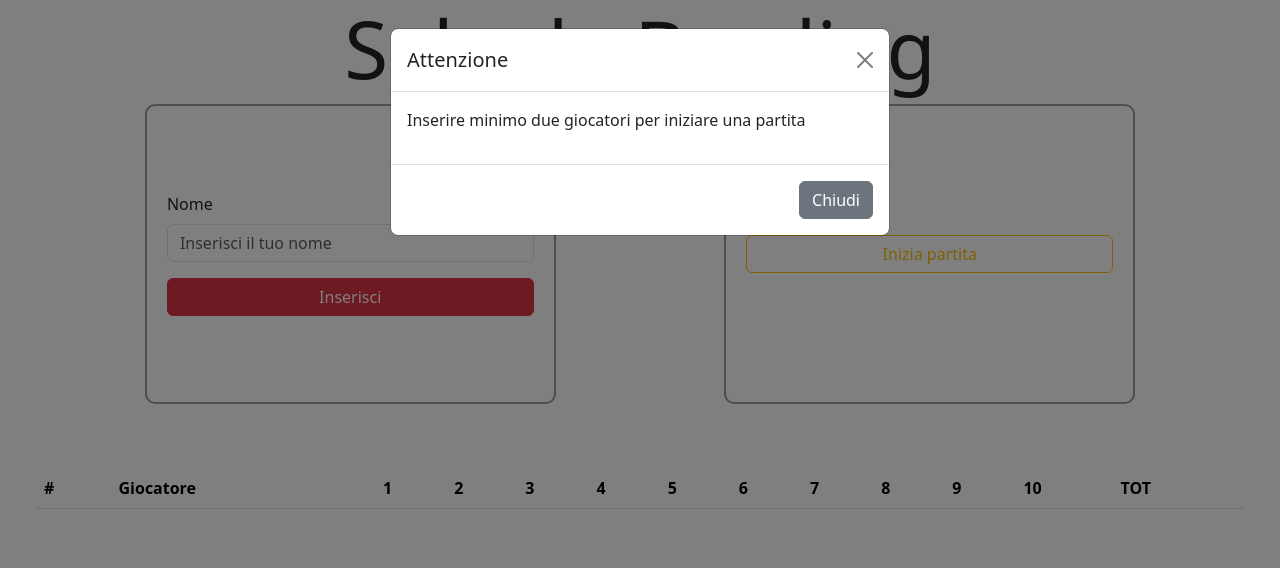
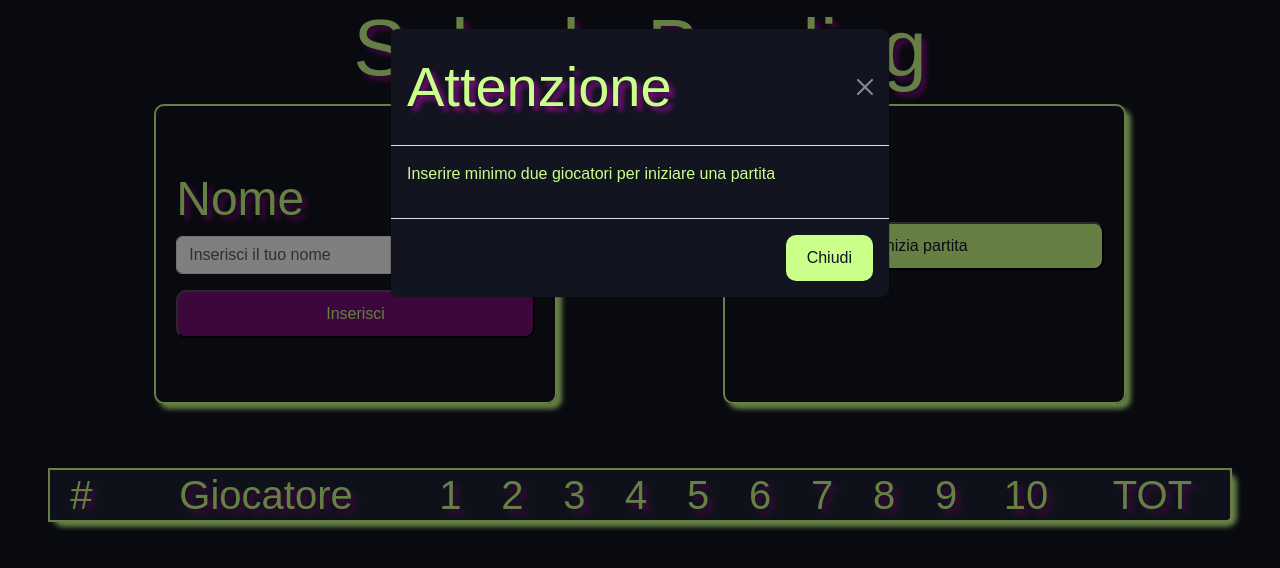
Before and after one commit to gio99311/sala_da_bowling, a plain HTML site: page index.html in a window 1280 px wide. Both pictures are taken after a click on the button "Inizia partita". Drawn offline with nearby package versions, Linux system fonts and the light colour scheme; a web font is replaced by a local one.

Commit message:
completato style

```diff
--- a/index.html
+++ b/index.html
@@ -4,29 +4,36 @@
     <meta charset="utf-8">
     <meta name="viewport" content="width=device-width, initial-scale=1">
     <title>Sala da Bowling</title>
+
+    <!-- Google Fonts -->
+    <link rel="preconnect" href="https://fonts.googleapis.com">
+    <link rel="preconnect" href="https://fonts.gstatic.com" crossorigin>
+    <link href="https://fonts.googleapis.com/css2?family=Jersey+15&family=Kanchenjunga:wght@400;500;600;700&display=swap" rel="stylesheet">
     <!-- Bootstrap CSS -->
     <link href="https://cdn.jsdelivr.net/npm/bootstrap@5.3.3/dist/css/bootstrap.min.css" rel="stylesheet" integrity="sha384-QWTKZyjpPEjISv5WaRU9OFeRpok6YctnYmDr5pNlyT2bRjXh0JMhjY6hW+ALEwIH" crossorigin="anonymous">
     <!-- My CSS -->
      <link rel="stylesheet" href="./style.css">
   </head>
   <body>
-    <h1 class="display-1 text-center">Sala da Bowling</h1>
+
+    <header class="container-fluid bg-color vh-100">
+      <h1 class="display-1 text-center color-a f-heading">Sala da Bowling</h1>
 
       <!-- MODALE MIN. DUE GIOCAORI -->
       <section class="container">
           <div class="row">
             <div id="modalAlert" class="modal" tabindex="-1">
               <div class="modal-dialog">
-              <div class="modal-content">
+                <div class="modal-content bg-color">
                   <div class="modal-header">
-                  <h5 class="modal-title">Attenzione</h5>
-                  <button type="button" class="btn-close" data-bs-dismiss="modal" aria-label="Close"></button>
+                    <h5 class="modal-title color-a display-4 f-heading">Attenzione</h5>
+                    <button type="button" class="btn-close btn-close-white" data-bs-dismiss="modal" aria-label="Close"></button>
                   </div>
-                <div class="modal-body">
+                  <div class="modal-body color-a">
                     <p>Inserire minimo due giocatori per iniziare una partita</p>
                   </div>
                   <div class="modal-footer">
-                  <button type="button" class="btn btn-secondary" data-bs-dismiss="modal">Chiudi</button>
+                    <button type="button" class="btn btn-cust" data-bs-dismiss="modal">Chiudi</button>
                   </div>
                 </div>
               </div>
@@ -39,18 +46,18 @@
       <div class="row d-flex justify-content-evenly align-item-center ">
         <div class="col-12 col-md-4 ">
             <div class="mb-3 custom-box d-flex flex-column justify-content-center">
-              <label for="inputNewPlayer" class="form-label">Nome</label>
+                <label for="inputNewPlayer" class="form-label color-a f-heading display-5">Nome</label>
                 <input type="text" class="form-control" id="inputNewPlayer" placeholder="Inserisci il tuo nome">
-              <button id="btnSubmit" class="btn btn-danger w-100 mt-3">Inserisci</button>
+                <button id="btnSubmit" class="btn-cust2 w-100 mt-3">Inserisci</button>
             </div>
         </div>
         <div class="col-12 col-md-4">
             <div class="mb-3 custom-box d-flex flex-column justify-content-center">
-              <button id="btnPlay" class="btn btn-outline-danger d-none">Gioca Round</button>
-              <button id="btnStart" class="btn btn-outline-warning ">Inizia partita</button>
-              <button id="btnLadder" class="btn btn-outline-success d-none">Vedi classifica</button>
-              <button id="btnResetPunti" class="btn btn-info d-none">Cancella punteggi</button>
-              <button id="btnResetPlayers" class="btn btn-outline-info d-none">Cancella Giocatori</button>
+                <button id="btnPlay" class="btn-cust2 d-none">Gioca Round</button>
+                <button id="btnStart" class="btn-cust mb-3">Inizia partita</button>
+                <button id="btnLadder" class="btn-cust d-none">Vedi classifica</button>
+                <button id="btnResetPunti" class="btn-cust2 d-none mb-3">Cancella punteggi</button>
+                <button id="btnResetPlayers" class="btn-cust d-none">Cancella Giocatori</button>
             </div>
 
         </div>
@@ -58,22 +65,22 @@
 
       <!-- TABELLA -->
       <div class="row p-5">
-      <table class="table">
+        <table class="table-cust">
             <thead>
               <tr>
-              <th scope="col">#</th>
-              <th scope="col">Giocatore</th>
-              <th scope="col">1</th>
-              <th scope="col">2</th>
-              <th scope="col">3</th>
-              <th scope="col">4</th>
-              <th scope="col">5</th>
-              <th scope="col">6</th>
-              <th scope="col">7</th>
-              <th scope="col">8</th>
-              <th scope="col">9</th>
-              <th scope="col">10</th>
-              <th scope="col">TOT</th>
+                <th scope="col" class=" f-heading display-6 text-center px-2">#</th>
+                <th scope="col" class=" f-heading display-6 text-center px-2">Giocatore</th>
+                <th scope="col" class=" f-heading display-6 text-center px-2">1</th>
+                <th scope="col" class=" f-heading display-6 text-center px-2">2</th>
+                <th scope="col" class=" f-heading display-6 text-center px-2">3</th>
+                <th scope="col" class=" f-heading display-6 text-center px-2">4</th>
+                <th scope="col" class=" f-heading display-6 text-center px-2">5</th>
+                <th scope="col" class=" f-heading display-6 text-center px-2">6</th>
+                <th scope="col" class=" f-heading display-6 text-center px-2">7</th>
+                <th scope="col" class=" f-heading display-6 text-center px-2">8</th>
+                <th scope="col" class=" f-heading display-6 text-center px-2">9</th>
+                <th scope="col" class=" f-heading display-6 text-center px-2">10</th>
+                <th scope="col" class=" f-heading display-6 text-center px-2">TOT</th>
               </tr>
             </thead>
             <tbody id="trWrapper">
@@ -86,7 +93,7 @@
             </tbody>
           </table>
       </div>
-
+    </header>
 
     <!-- Bootstrap JS -->
     <script src="https://cdn.jsdelivr.net/npm/bootstrap@5.3.3/dist/js/bootstrap.bundle.min.js" integrity="sha384-YvpcrYf0tY3lHB60NNkmXc5s9fDVZLESaAA55NDzOxhy9GkcIdslK1eN7N6jIeHz" crossorigin="anonymous"></script>
--- a/main.js
+++ b/main.js
@@ -42,19 +42,19 @@ const salaBowling = {
         this.giocatori.forEach( (player, index)=> {
             let tr = document.createElement("tr")
             tr.innerHTML = `
-            <th scope = "row">${index+1}</th>
-            <td>${player.name}</td>
-            <td>${player.punteggio[0] ? player.punteggio[0] : 0}</td>
-            <td>${player.punteggio[1] ? player.punteggio[1] : 0}</td>
-            <td>${player.punteggio[2] ? player.punteggio[2] : 0}</td>
-            <td>${player.punteggio[3] ? player.punteggio[3] : 0}</td>
-            <td>${player.punteggio[4] ? player.punteggio[4] : 0}</td>
-            <td>${player.punteggio[5] ? player.punteggio[5] : 0}</td>
-            <td>${player.punteggio[6] ? player.punteggio[6] : 0}</td>
-            <td>${player.punteggio[7] ? player.punteggio[7] : 0}</td>
-            <td>${player.punteggio[8] ? player.punteggio[8] : 0}</td>
-            <td>${player.punteggio[9] ? player.punteggio[9] : 0}</td>
-            <td>${player.punteggioFinale}</td>
+            <th scope = "row" class="text-center pb-2">${index+1}</th>
+            <td class="text-center pb-2">${player.name}</td>
+            <td class="text-center pb-2">${player.punteggio[0] ? player.punteggio[0] : 0}</td>
+            <td class="text-center pb-2">${player.punteggio[1] ? player.punteggio[1] : 0}</td>
+            <td class="text-center pb-2">${player.punteggio[2] ? player.punteggio[2] : 0}</td>
+            <td class="text-center pb-2">${player.punteggio[3] ? player.punteggio[3] : 0}</td>
+            <td class="text-center pb-2">${player.punteggio[4] ? player.punteggio[4] : 0}</td>
+            <td class="text-center pb-2">${player.punteggio[5] ? player.punteggio[5] : 0}</td>
+            <td class="text-center pb-2">${player.punteggio[6] ? player.punteggio[6] : 0}</td>
+            <td class="text-center pb-2">${player.punteggio[7] ? player.punteggio[7] : 0}</td>
+            <td class="text-center pb-2">${player.punteggio[8] ? player.punteggio[8] : 0}</td>
+            <td class="text-center pb-2">${player.punteggio[9] ? player.punteggio[9] : 0}</td>
+            <td class=" f-heading text-center pb-2">${player.punteggioFinale}</td>
         `
             trWrapper.appendChild(tr)
 
--- a/style.css
+++ b/style.css
@@ -1,8 +1,67 @@
+:root{
+    --color-p: #121420;
+    --color-s: #7a0f7b;
+    --color-a: #CAFF8A;
+}
+
+.color-p{
+    color: var(--color-p);
+}
+
+.color-s{
+    color: var(--color-s);
+}
+
+.color-a{
+    color: var(--color-a);
+}
+
+.f-heading{
+    font-family: 'Jersey 15', sans-serif;
+    text-shadow: 5px 5px 5px var(--color-s);
+}
+
+*{
+    font-family: 'Kanchenjunga', sans-serif;
+}
+
+/* HEADER */
+.bg-color{
+    background-color: var(--color-p);
+
+}
+
+/* BUTTONs */
+.btn-cust{
+    background-color: var(--color-a);
+    color: var(--color-p);
+    border-radius: 10px;
+    padding: 10px 20px;
+}
+.btn-cust:hover{
+    background-color: var(--color-a);
+    box-shadow: 5px 5px 5px var(--color-s);
+    transition: 0.9s;
+}
+
+.btn-cust2{
+    background-color: var(--color-s);
+    color: var(--color-a);
+    border-radius: 10px;
+    padding: 10px 30px;
+}
+.btn-cust2:hover{
+    background-color: var(--color-s);
+    box-shadow: 5px 5px 5px var(--color-a);
+    transition: 0.9s;
+}
+
 .custom-box{
-    border: 2px solid rgba(99, 99, 99, 0.63);
+    border: 2px solid var(--color-a);
     border-radius: 10px;
     min-height: 300px;
     padding: 20px;
+    box-shadow: 5px 5px 5px var(--color-a);
 }
 
 .winner{
@@ -10,13 +69,16 @@
     top: 50%;
     left: 50%;
     transform: translate(-50%, -50%);
-    color: purple;
-    background-color: white;
+    color: var(--color-a);
+    background-color: var(--color-p);
     text-align: center;
     width: 50%;
     padding: 20px 30px;
-    border: 2px solid purple;
+    border: 2px solid var(--color-s);
     font-size: 80px;
+    border-radius: 10px;
+    box-shadow: 5px 5px 5px var(--color-s);
+    font-family: 'Jersey 15', sans-serif;
 }
 
 .imgStrike{
@@ -27,3 +89,12 @@
     height: 300px;
     width: 300px;
 }
+
+.table-cust{
+    border: 2px solid var(--color-a);
+    border-radius: 10px;
+    box-shadow: 5px 5px 5px var(--color-a);
+    background-color: #1f2335;
+    color: var(--color-a);
+    font-size: 20px;
+}
```
Also changed, not shown: screenshot/start.png (added), screenshot/strike.png (added), screenshot/winner.png (added), 1 other file. Lines whose indentation alone changed are shown as unchanged.
